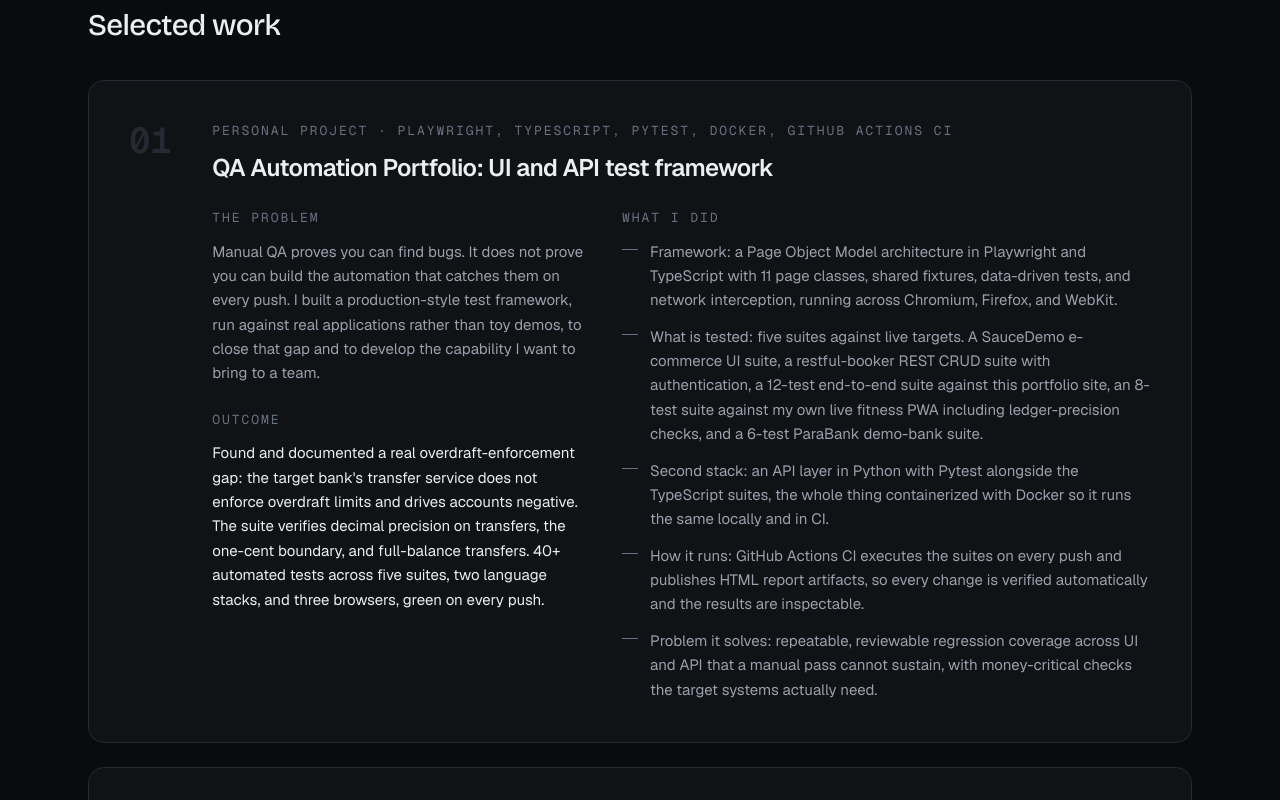
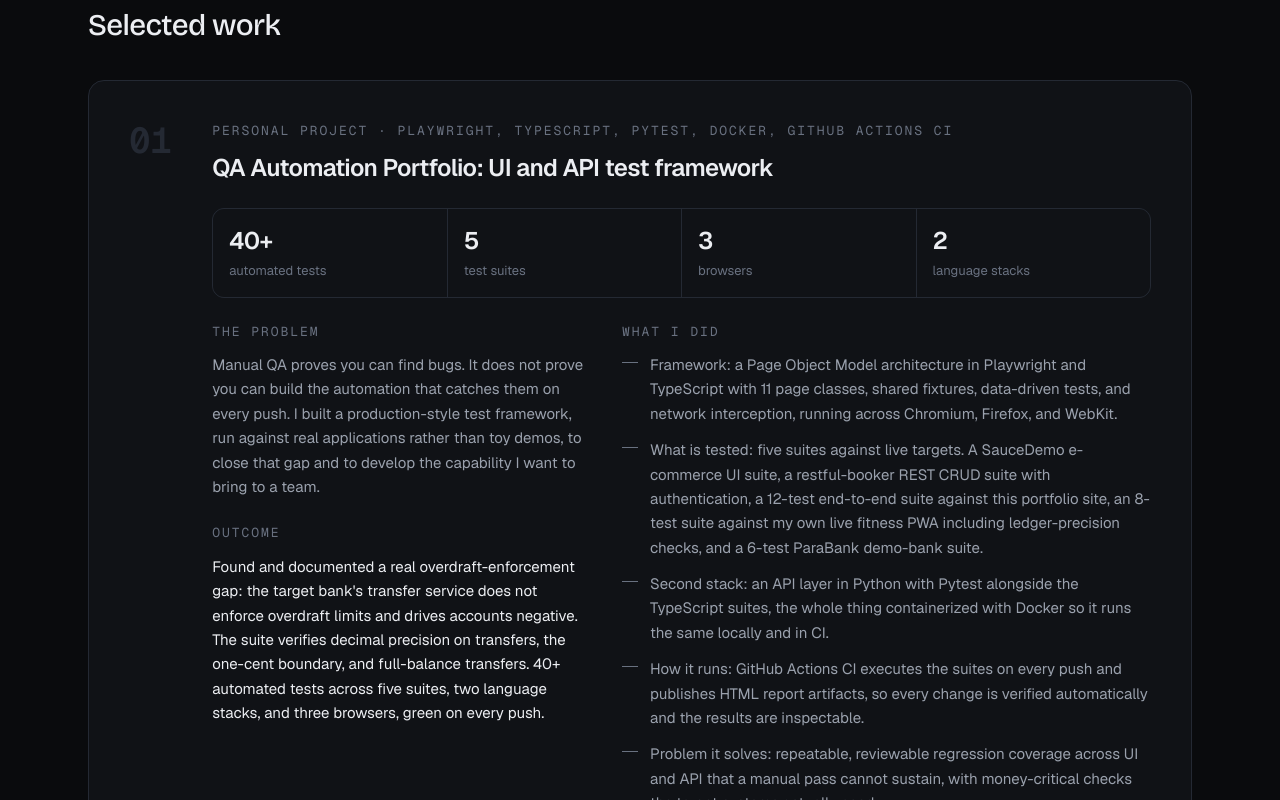
Before and after one commit to cmbogdan99-dotcom/qa-portfolio, a Next.js app: page / in a window 1280 px wide. Shown: the part 1620-2420 px from the top of the page. Built offline with nearby package versions, Linux system fonts and the light colour scheme.

Commit message:
feat(projects): render optional stat strip on case studies
Add a four-cell stat strip above the problem/outcome grid, shown only
when a case study defines a stats array. Surfaces concrete automation
numbers on the QA Automation Portfolio case study.

```diff
--- a/src/components/Projects.tsx
+++ b/src/components/Projects.tsx
@@ -24,6 +24,22 @@ export function Projects() {
                   <h3 className="mt-3 text-xl font-semibold tracking-tight text-foreground md:text-2xl">
                     {cs.name}
                   </h3>
+
+                  {cs.stats && (
+                    <dl className="mt-6 grid grid-cols-2 gap-px overflow-hidden rounded-xl border border-line bg-line sm:grid-cols-4">
+                      {cs.stats.map((stat) => (
+                        <div key={stat.label} className="bg-surface px-4 py-4">
+                          <dt className="sr-only">{stat.label}</dt>
+                          <dd className="text-2xl font-semibold tracking-tight text-foreground">
+                            {stat.value}
+                          </dd>
+                          <p aria-hidden="true" className="mt-1 text-[13px] text-faint">
+                            {stat.label}
+                          </p>
+                        </div>
+                      ))}
+                    </dl>
+                  )}
 
                   <div className="mt-6 grid gap-8 md:grid-cols-[1fr_1.4fr]">
                     <div>
```
